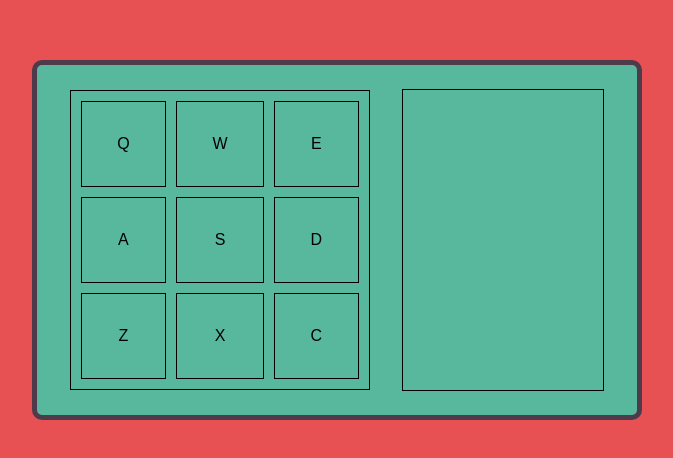
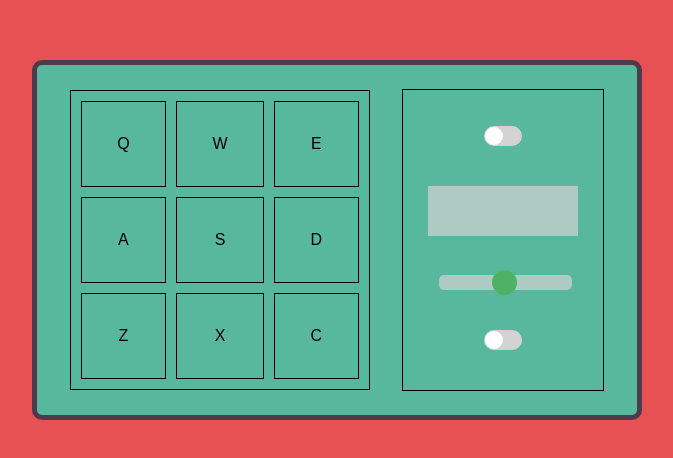
Before and after one commit to BalintMendli/drum-machine, a React (Create React App) app: page / in a window 1280 px wide. Shown: the part 160-618 px from the top of the page, without its empty margins (303-976 px from the left). Built offline with nearby package versions, Linux system fonts and the light colour scheme.

Commit message:
Add control elements

```diff
--- a/src/App.css
+++ b/src/App.css
@@ -42,6 +42,8 @@
   border: 1px solid;
   display: flex;
   flex-direction: column;
+  justify-content: space-evenly;
+  align-items: center;
 }
 
 .drum-pad{
@@ -50,3 +52,91 @@
   align-items: center;
   justify-content: center;
 }
+
+.switch {
+  position: relative;
+  display: inline-block;
+  width: 38px;
+  height: 20px;
+}
+
+.switch input {display:none;}
+
+.slider {
+  position: absolute;
+  cursor: pointer;
+  top: 0;
+  left: 0;
+  right: 0;
+  bottom: 0;
+  background-color: #d3d3d3;
+  transition: .4s;
+  border-radius: 20px;
+}
+
+
+
+.slider:before {
+  position: absolute;
+  content: "";
+  height: 18px;
+  width: 18px;
+  left: 1px;
+  bottom: 1px;
+  background-color: white;
+  transition: .4s;
+  border-radius: 50%;
+}
+
+input:checked + .slider {
+  background-color: #2196F3;
+}
+
+input:focus + .slider {
+  box-shadow: 0 0 1px #2196F3;
+}
+
+input:checked + .slider:before {
+  transform: translateX(18px);
+}
+
+#display{
+  width: 150px;
+  height: 50px;
+  background-color: #d3d3d3;
+  opacity: 0.7;
+}
+
+.rslider {
+  -webkit-appearance: none;
+  width: 100%;
+  height: 15px;
+  border-radius: 5px;
+  background: #d3d3d3;
+  outline: none;
+  opacity: 0.7;
+  -webkit-transition: .2s;
+  transition: opacity .2s;
+}
+
+.rslider:hover {
+  opacity: 1;
+}
+
+.rslider::-webkit-slider-thumb {
+  -webkit-appearance: none;
+  appearance: none;
+  width: 25px;
+  height: 25px;
+  border-radius: 50%;
+  background: #4CAF50;
+  cursor: pointer;
+}
+
+.rslider::-moz-range-thumb {
+  width: 25px;
+  height: 25px;
+  border-radius: 50%;
+  background: #4CAF50;
+  cursor: pointer;
+}
--- a/src/App.js
+++ b/src/App.js
@@ -18,10 +18,22 @@ class App extends Component {
             <div className="drum-pad" id="C">C</div>
           </div>
           <div id="control-div">
-            <div id="power"></div>
+            <div id="power">
+              <label className="switch">
+                <input type="checkbox" />
+                <span className="slider"></span>
+              </label>
+            </div>
             <div id="display"></div>
-            <div id="volume"></div>
-            <div id="bank"></div>
+            <div id="volume">
+              <input type="range" min="1" max="100" defaultValue="50" className="rslider" id="myRange"/>
+            </div>
+            <div id="bank">
+              <label className="switch">
+                <input type="checkbox" />
+                <span className="slider"></span>
+              </label>
+            </div>
           </div>
         </div>
       </div>
```
